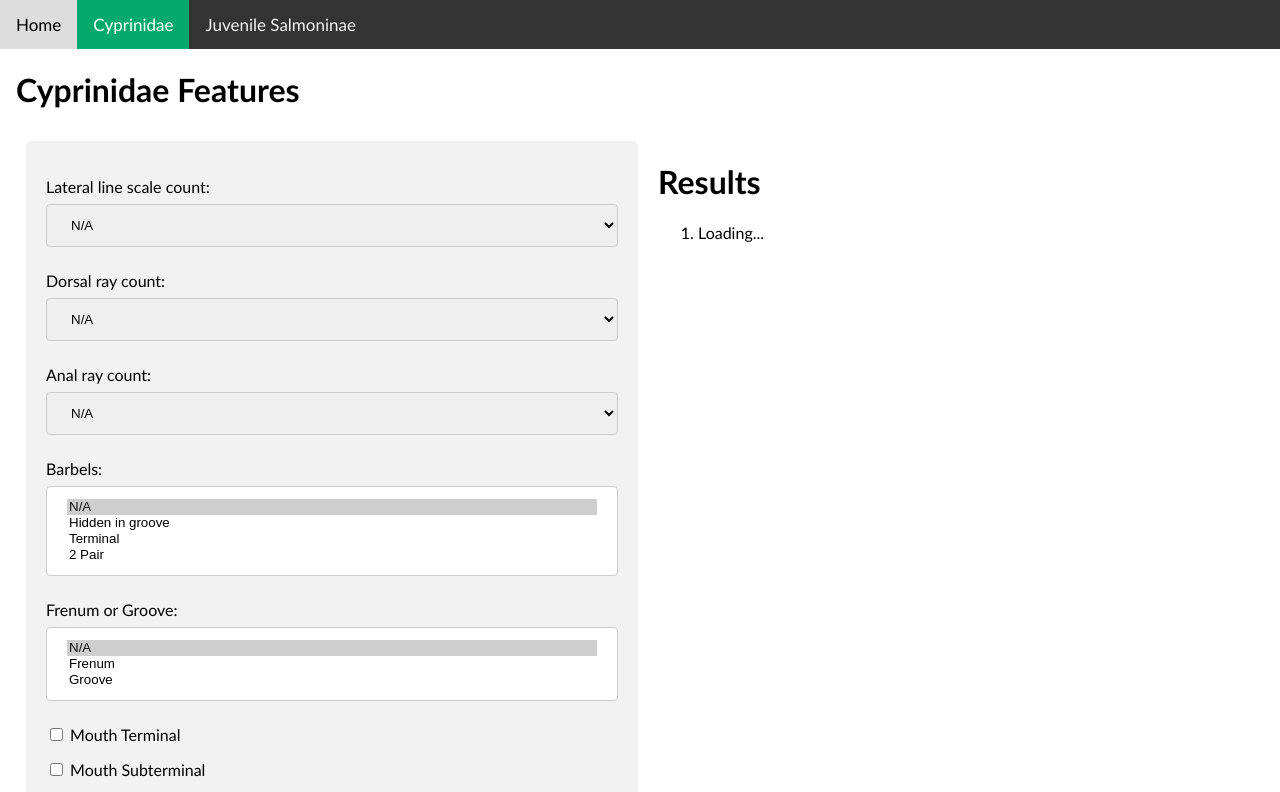
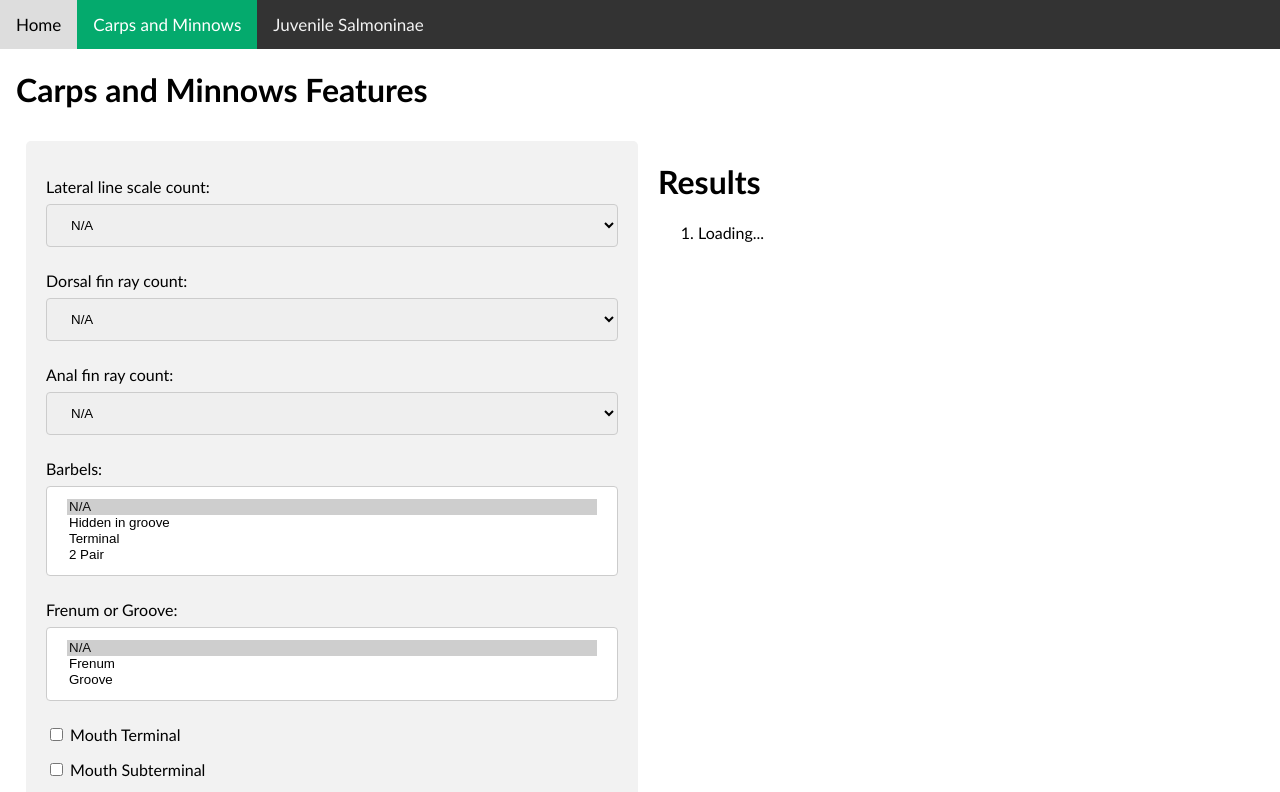
Before and after one commit to shawnmflemingc/fish, a plain HTML site: page carp.html in a window 1280 px wide. Shown: the top 792 px of the page. Drawn offline with Linux system fonts and the light colour scheme; a script that the page names is missing.

Commit message:
Update carp.html

```diff
--- a/carp.html
+++ b/carp.html
@@ -725,11 +725,11 @@ function initalizeForm() {
 <body>
 <div class="topnav">
   <a href="index.html">Home</a>
-  <a class="active" href="carp.html">Cyprinidae</a>
+  <a class="active" href="carp.html">Carps and Minnows</a>
   <a href="salmon.html">Juvenile Salmoninae</a>
 </div>
 <div class="mainbody">
-<h1>Cyprinidae Features</h1>
+<h1>Carps and Minnows Features</h1>
 
 <div class="row"><div class="column"><div id="fishform"><form>
 <p>
@@ -740,14 +740,14 @@ function initalizeForm() {
 </select>
 </p>
 <p>
-<label for="DorsalRaySelect">Dorsal ray count:</label>
+<label for="DorsalRaySelect">Dorsal fin ray count:</label>
 
 <select name="DorsalRaySelect" onchange="showFishResults()" id="DorsalRaySelect">
 	<option selected value="-1">N/A</option>
 </select>
 </p>
 <p>
-<label for="AnalRaySelect">Anal ray count:</label>
+<label for="AnalRaySelect">Anal fin ray count:</label>
 
 <select name="AnalRaySelect" onchange="showFishResults()" id="AnalRaySelect">
 	<option selected value="-1">N/A</option>
```
